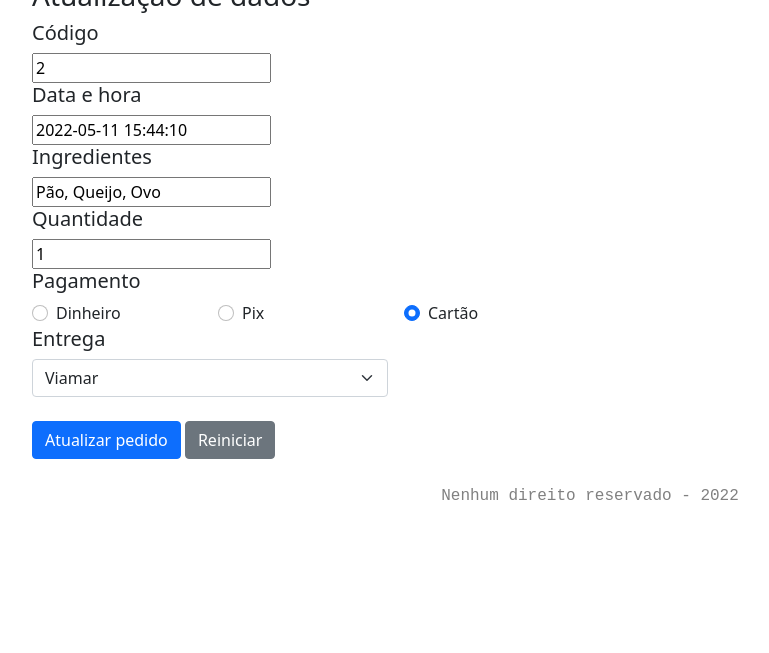
After one commit to teacherlittletooth/web2tv, a PHP site: page /public/atualiza.php?cod=2 in a window 1280 px wide. The commit adds this page. Shown: the part 147-800 px from the top of the page, without its empty margins (50-819 px from the left). Run offline with PHP 8.4, Linux system fonts and the light colour scheme; data comes from the database, SQL or seed files in the repository; a stand-in replaces the project's code that opens the database connection; some libraries are stand-ins or nearby versions.

Commit message:
Atualização de dados

```diff
--- /dev/null
+++ b/public/atualiza.php
@@ -0,0 +1,77 @@
+<?php
+
+use Database\Database;
+
+require_once "../src/views/header_nav.php";
+
+if( isset($_GET['cod']) ) {
+    $cod = $_GET['cod'];
+} else {
+    header('location: ../public/lista.php');
+}
+
+require_once "../src/model/Database.php";
+$db = new Database();
+
+$resultDb = $db->select(
+    "SELECT * FROM pedidos WHERE cod = $cod; "
+);
+
+//var_dump($resultDb);
+?>
+
+<form method="post" action="../src/data/save.php" >
+    <div class="container">
+        <h3>Atualização de dados</h3>
+
+        <h5>Código</h5>
+        <input type="text" name="cod" value="<?= $resultDb[0]->cod ?>" readonly />
+
+        <h5>Data e hora</h5>
+        <input type="text" name="data-hora" value="<?= $resultDb[0]->data_hora ?>" readonly />
+
+        <h5>Ingredientes</h5>
+        <input type="text" name="ingredientes" value="<?= $resultDb[0]->ingredientes ?>" />
+
+        <h5>Quantidade</h5>
+        <input type="number" name="qtde" value="<?= $resultDb[0]->qtde ?>" min="1" />
+
+        <h5>Pagamento</h5>
+            <div class="d-flex">
+                <div class="form-check col-lg-2 col-sm-4">
+                    <input type="radio" class="form-check-input" name="pgto" value="Dinheiro" <?= ($resultDb[0]->pgto == "Dinheiro") ? "checked" : "" ?> /> Dinheiro
+                </div>
+                <div class="form-check col-lg-2 col-sm-4">
+                    <input type="radio" class="form-check-input" name="pgto" value="Pix" <?= ($resultDb[0]->pgto == "Pix") ? "checked" : "" ?> /> Pix
+                </div>
+                <div class="form-check col-lg-2 col-sm-4">
+                    <input type="radio" class="form-check-input" name="pgto" value="Cartão" <?= ($resultDb[0]->pgto == "Cartão") ? "checked" : "" ?> /> Cartão
+                </div>
+            </div>
+
+        <h5>Entrega</h5>
+        <div class="row">
+            <div class="col-4">
+                <select name="entrega" required class="form-select">
+                    <option value="<?= $resultDb[0]->entrega ?>"> <?= $resultDb[0]->entrega ?> </option>
+                    <option value="Santa Isabel">Stª Isabel</option>
+                    <option value="Santo Onofre">Stº Onofre</option>
+                    <option value="Krahe">Krahe</option>
+                    <option value="Augusta">Augusta</option>
+                    <option value="Centro">Centro</option>
+                    <option value="Viamópolis">Viamópolis</option>
+                    <option value="Jari">Jari</option>
+                    <option value="Stª Cecília">Stª Cecília</option>
+                </select>
+            </div>
+        </div>
+
+        <br>
+
+        <input type="submit" value="Atualizar pedido" class="btn btn-primary" />
+        <input type="reset" value="Reiniciar" class="btn btn-secondary" />
+
+    </div>
+</form>
+
+<?php require_once "../src/views/footer.php"; ?>
--- a/public/lista.php
+++ b/public/lista.php
@@ -23,6 +23,8 @@ use Database\Database;
         <th>Quantidade</th>
         <th>Pagamento</th>
         <th>Entrega</th>
+        <th></th>
+        <th></th>
     </thead>
     <tbody>
         <?php foreach($resultDb as $linha) : ?>
@@ -34,6 +36,9 @@ use Database\Database;
                 <td> <?= $linha->qtde ?> </td>
                 <td> <?= $linha->pgto ?> </td>
                 <td> <?= $linha->entrega ?> </td>
+                <td>
+                    <a href="../public/atualiza.php?cod=<?= $linha->cod ?>">Editar</a>
+                </td>
             </tr>
 
         <?php endforeach; ?>
```
Also changed, not shown: src/data/save.php (added, +55 -0 lines).
